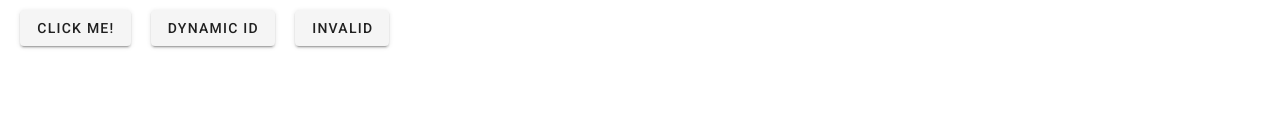
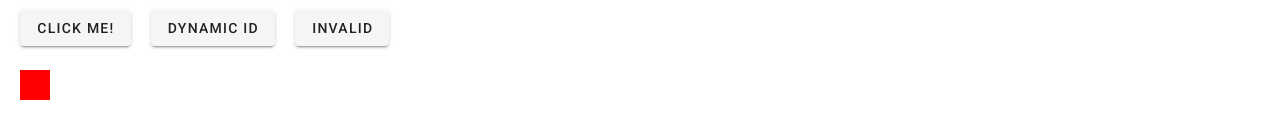
Before and after one commit to jingjing-jacobson/engage-test-site, a Vue app: page /playground in a window 1280 px wide. Shown: the part 194-332 px from the top of the page. Built offline with nearby package versions, Linux system fonts and the light colour scheme.

Commit message:
update div again

```diff
--- a/src/views/PlaygroundView.vue
+++ b/src/views/PlaygroundView.vue
@@ -32,4 +32,9 @@ export default {
     display: flex;
     gap: 20px;
 }
+.a-class-rs9999aaaa9999aaaa {
+    background-color: red;
+    height: 30px;
+    width: 30px;
+}
 </style>
```
